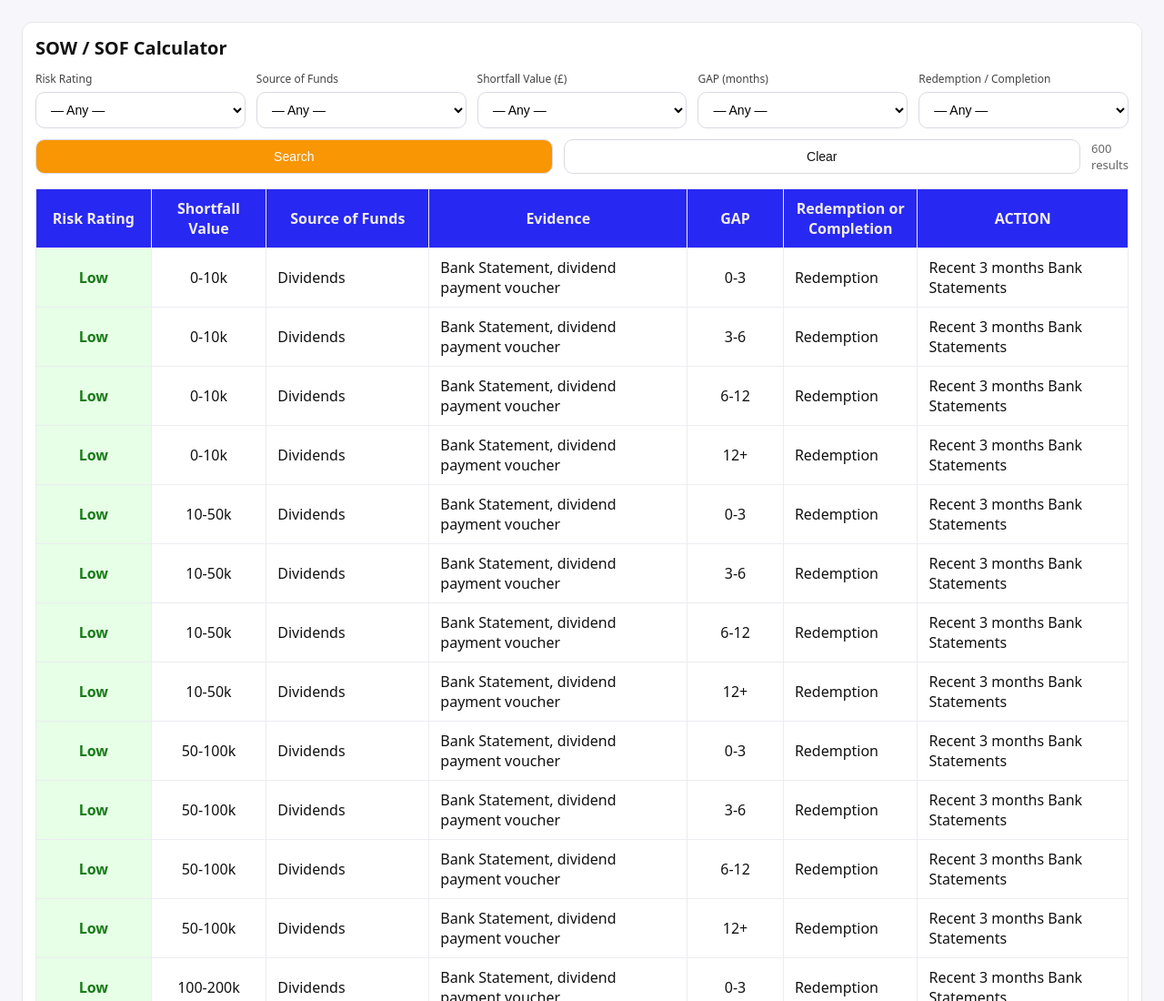
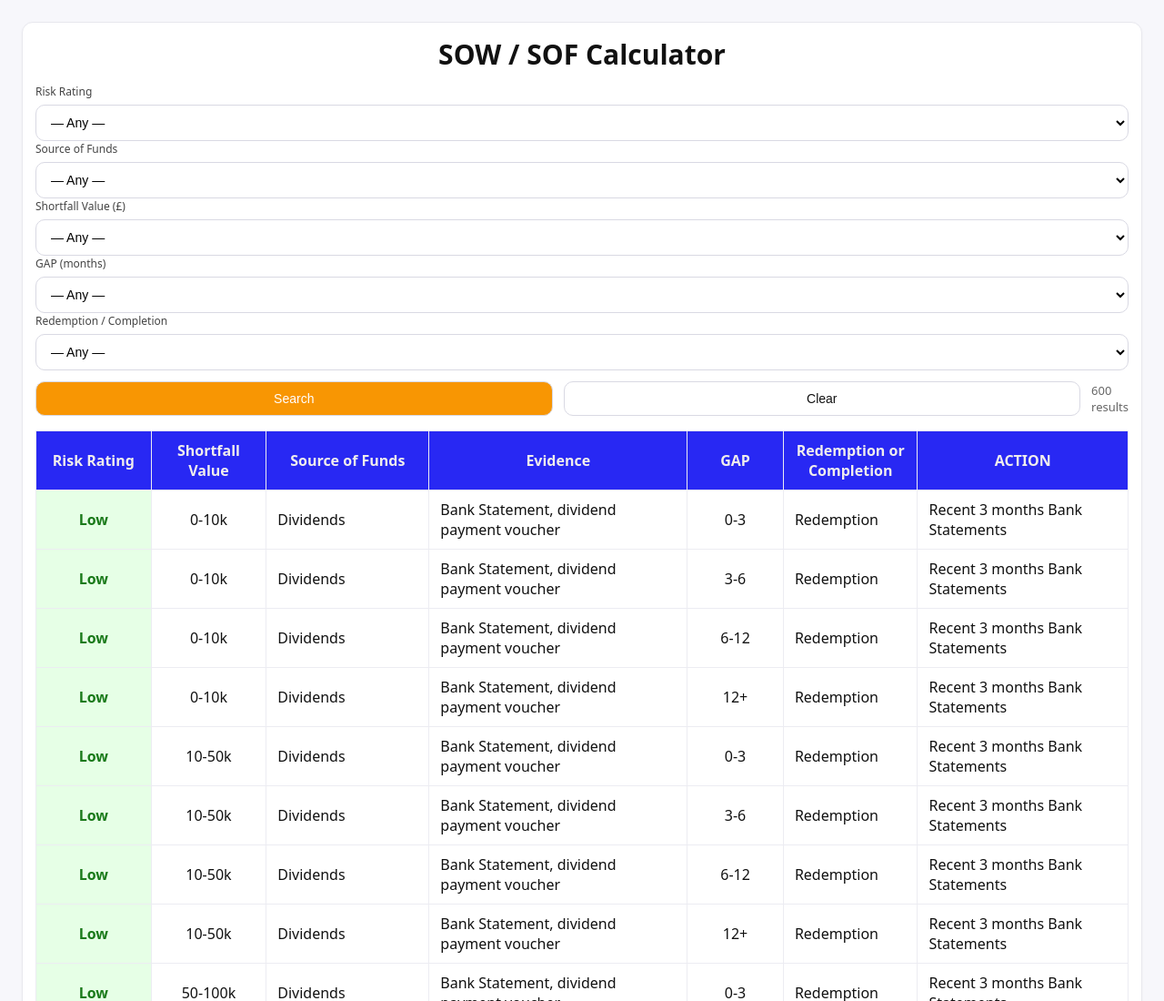
Before and after one commit to MKamranYaqub/CRCCalc, a plain HTML site: page index.html in a window 1280 px wide. Shown: the top 1100 px of the page at 91% size. Drawn offline with Linux system fonts and the light colour scheme.

Commit message:
Update index.html

```diff
--- a/index.html
+++ b/index.html
@@ -9,8 +9,8 @@
     body { font-family: system-ui, -apple-system, Segoe UI, Roboto, Arial, sans-serif; margin: 0; background: #f7f7fb; color: #111; }
     .wrap { max-width: 1300px; margin: 0 auto; padding: 24px; }
     .card { background: #fff; border: 1px solid #e8e8ee; border-radius: var(--radius); box-shadow: 0 1px 3px rgba(0,0,0,0.04); padding: var(--pad); }
-    h1 { font-size: 20px; margin: 0 0 12px; }
-    .grid { display: grid; gap: var(--gap); grid-template-columns: repeat(5, minmax(180px, 1fr)); align-items: end; }
+    h1 { font-size: 30px; margin: 0 0 12px;text-align: center;  }
+    grid { display: grid; gap: var(--gap); grid-template-columns: repeat(5, minmax(180px, 1fr)); align-items: end; }
     label { display: block; font-size: 12px; color: #444; margin-bottom: 6px; }
     select, button { width: 100%; padding: 10px 12px; border-radius: 10px; border: 1px solid #d9d9e3; background: #fff; font-size: 14px; }
     button { background: #111; color: #fff; cursor: pointer; border: none; }
```
